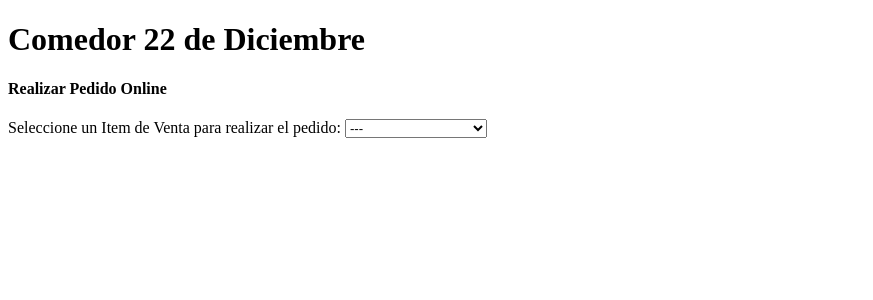
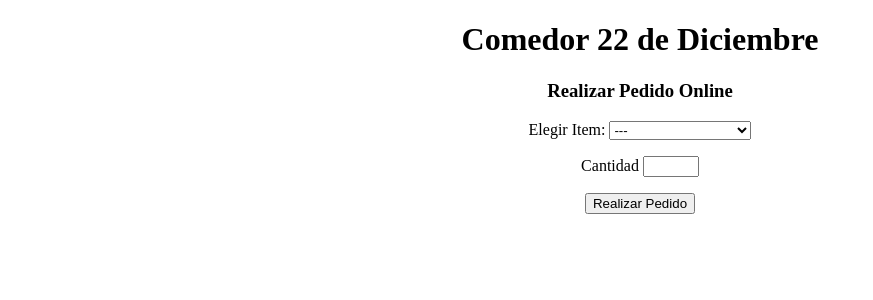
Before and after one commit to Prohibidou/Sistema_Comedor, a PHP site: page / in a window 1280 px wide. Shown: the top 300 px of the page, without its empty margins (0-873 px from the left). Run offline with PHP 8.4, Linux system fonts and the light colour scheme; data comes from the database, SQL or seed files in the repository.

Commit message:
Cambios a la Bd y elementos html

```diff
--- /dev/null
+++ b/estilo.css
@@ -0,0 +1,3 @@
+body{
+	text-align:center;
+}
--- a/index.php
+++ b/index.php
@@ -6,8 +6,9 @@ include('Menu.class.php');
 
 <head>
 	<meta charset="UTF-8">
-	<title>Realizar Pedido Online</title>
-	<h1>Comedor 22 de Diciembre</h1>
+	<link href="estilo.css" rel="stylesheet">
+	<script src="script.js" type="text/javascript"></script>
+	<title>Realizar Pedido</title>
 	<script>
 		/*
 		idElemento: Parametro opcional -> Se necesita obtener el valor de un elemento HTML para armar el queryString
@@ -44,10 +45,11 @@ include('Menu.class.php');
 </head>
 
 <body>
+	<h1>Comedor 22 de Diciembre</h1>
 	<section>
 		<article>
-			<h4>Realizar Pedido Online</h4>
-            <label>Seleccione un Item de Venta para realizar el pedido:</label>
+			<h3>Realizar Pedido Online</h3>
+            <label>Elegir Item:</label>
 
             <select id="idCmbItemsVenta" name="cmbItemsVenta" onChange="realizarPeticionGET('idCmbItemsVenta', 'buscar_ItemsVenta.php?nombrePlatillo=', 'mostrarInfoItemVenta');">
                 <option value="0">---</option>
@@ -58,7 +60,8 @@ include('Menu.class.php');
 					}
                 ?>
             </select>
-
+			<p id="cantPed">Cantidad <input id="inpCant" type="number" min='1' max='25' required></p>
+			<button onclick='cargarDatosPedido()'>Realizar Pedido</button>
             <div id="idDivDatosPedido"></div>
 
 
--- /dev/null
+++ b/script.js
@@ -0,0 +1,14 @@
+function cargarDatosPedido(){
+	var div = document.getElementById("idDivDatosPedido");
+
+	var cant = document.getElementById("inpCant").value;
+	var item = document.getElementById("idCmbItemsVenta").value
+
+	if(cant > 0 && item != 0){
+
+		div.innerHTML = "<br>Item: " + item + " - Cantidad: " + cant;
+
+		//cargar Pedido a la base
+	}
+
+}
```
